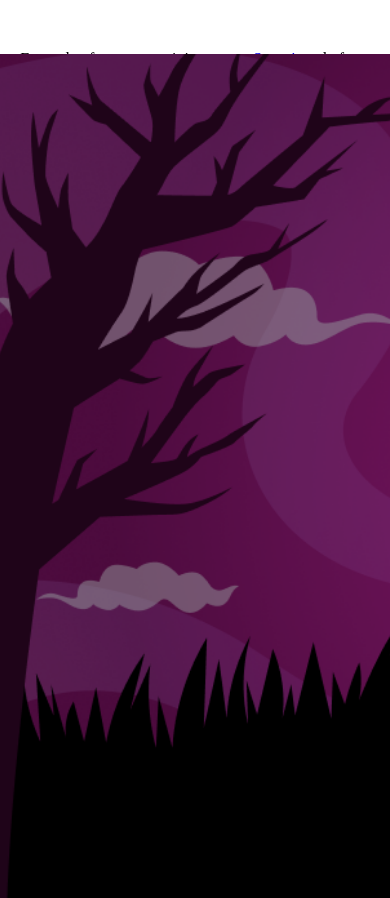
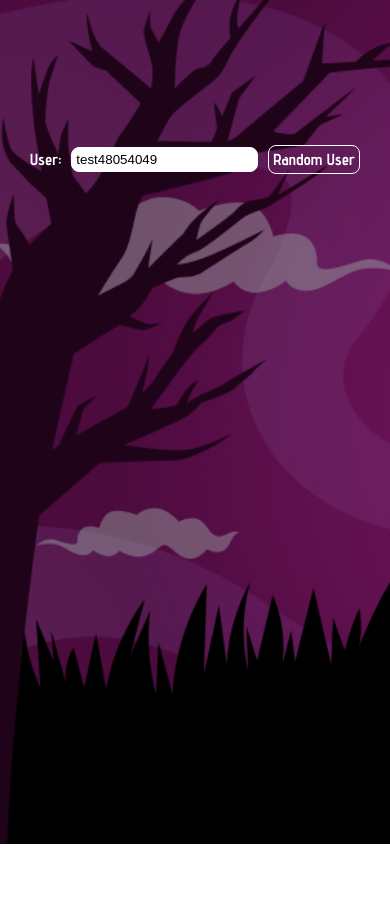
Before and after one commit to smarticoai/game-lootbox, a website: page index.html in a window 390 px wide. After the commit the page ends 844 px from the top, so only its background shows below. Drawn offline with Linux system fonts and the light colour scheme; a web font is replaced by a local one.

Commit message:
Game gif + favicon + random user change

```diff
--- a/assets/css/styles.css
+++ b/assets/css/styles.css
@@ -6,17 +6,58 @@
     -webkit-tap-highlight-color: transparent;
 }
 
+body {
+    display: flex;
+    align-items: center;
+    justify-content: center;
+    flex-direction: column;
+    height: 100vh;
+    width: 100%;
+}
+
 .header {
     text-align: center;
     position: relative;
+    top: 25px;
+}
+
+.user {
+    position: relative;
     top: 50px;
+    display: flex;
+    align-items: center;
+    justify-content: center;
+    gap: 10px;
+    font-family: "Advent Pro", sans-serif;
+    font-weight: 700;
+    font-size: 16px;
+}
+
+.user input {
+    padding: 4px;
+    border: 1px solid #000;
+    border-radius: 8px;
+}
+
+.user-button {
+    font-family: "Advent Pro", sans-serif;
+    font-weight: 700;
+    font-size: 16px;
+    padding: 4px;
+    border-radius: 8px;
+    display: flex;
+    align-items: center;
+    justify-content: center;
+    text-align: center;
+    border: 1px solid #000;
+    background: transparent;
 }
 
 .game-container {
     display: flex;
     align-items: center;
     justify-content: center;
-    height: 100vh;
+    height: 100%;
     width: 100%;
 }
 
@@ -783,6 +824,30 @@
 }
 
 @media (min-width: 414px) and (max-width: 768px) {
+    body {
+        height: 100dvh;
+    }
+
+    .header {
+        display: none;
+    }
+
+    .user {
+        top: 160px;
+        color: #FFF;
+        z-index: 10;
+        position: absolute;
+    }
+
+    .user input {
+        border: 1px solid #FFF;
+    }
+
+    .user-button {
+        border: 1px solid #FFF;
+        color: #FFF;
+    }
+
     .game-container {
         height: 100dvh;
         width: 100dvw;
@@ -894,6 +959,30 @@
 
 @media (min-width: 320px) and (max-width: 413px) {
 
+    body {
+        height: 100dvh;
+    }
+
+    .header {
+        display: none;
+    }
+
+    .user {
+        top: 145px;
+        color: #FFF;
+        z-index: 10;
+        position: absolute;
+    }
+
+    .user input {
+        border: 1px solid #FFF;
+    }
+
+    .user-button {
+        border: 1px solid #FFF;
+        color: #FFF;
+    }
+
     .game-container {
         height: 100dvh;
         width: 100dvw;
--- a/assets/js/game.js
+++ b/assets/js/game.js
@@ -152,6 +152,8 @@ const loadMiniGames = async (saw_template_id, lang) => {
             playerInfo = userInfo;
             selectedGame = miniGames.find((g) => g.id === parseInt(saw_template_id, 10));
             prizes = selectedGame.prizes;
+
+            console.log("playerInfo", playerInfo)
 
             const gamesHistory = await window._smartico.api.getMiniGamesHistory({ limit: 100, offset: 0, saw_template_id: saw_template_id });
             miniGamesHistory = gamesHistory;
--- a/index.html
+++ b/index.html
@@ -4,27 +4,60 @@
     <title>Custom Loot-box Game</title>
     <meta charset="UTF-8">
     <meta name="viewport" content="width=device-width, initial-scale=1.0">
-    <link href="https://fonts.cdnfonts.com/css/exquisite-corpse" rel="stylesheet">
-    <link href="https://fonts.cdnfonts.com/css/shlop-2" rel="stylesheet">
     <link rel="preconnect" href="https://fonts.googleapis.com">
     <link rel="preconnect" href="https://fonts.gstatic.com" crossorigin>
     <link href="https://fonts.googleapis.com/css2?family=Advent+Pro:ital,wght@0,100..900;1,100..900&display=swap" rel="stylesheet">
     <link href="https://fonts.googleapis.com/css2?family=Creepster&display=swap" rel="stylesheet">
     <link href="https://fonts.googleapis.com/css2?family=Eater&display=swap" rel="stylesheet">
     <link href="./assets/css/styles.css" rel="stylesheet">
+    <link href="/assets/favicon.png" rel="icon" type="image/x-icon">
 
     <script>
         const urlParams = new URLSearchParams(window.location.search);
 
         const _label_key = urlParams.get('label_key') || 'a6e7ac26-c368-4892-9380-96e7ff82cf3e-4';
         const _brand_key = urlParams.get('brand_key') || 'f86271e6';
-        const _smartico_user_id = urlParams.get('user_ext_id') || 'test48054049';
+        const defaultUser = urlParams.get('user_ext_id') || 'test48054049';
         const _saw_template_id = urlParams.get('saw_template_id') || 1437;
         const gameLanguage = urlParams.get('lang') || "en";
 
         window._smartico_allow_localhost = true;
-        window._smartico_user_id = _smartico_user_id;
         window._smartico_language = gameLanguage;
+    </script>
+
+    <script>
+        window.addEventListener('DOMContentLoaded', function () {
+            const userInput = document.getElementById('user');
+
+            const savedUser = window.localStorage.getItem('user') || defaultUser;
+
+            if (userInput) {
+                userInput.value = savedUser;
+            }
+
+            window.localStorage.getItem('label_key') || _label_key;
+            window.localStorage.getItem('brand_key') || _brand_key;
+            window.localStorage.getItem('saw_template_id') || _saw_template_id;
+            window.localStorage.getItem('lang') || gameLanguage;
+            window._smartico_user_id = savedUser;
+
+            urlParams.set('user_ext_id', defaultUser);
+            const newUrl = window.location.pathname + '?' + urlParams.toString();
+            window.history.replaceState({}, '', newUrl);
+        });
+
+        function setUserRandom() {
+                const randomUser = "test" + Math.floor(Math.random() * (99999999 - 9999) + 9999);
+
+                document.getElementById('user').value = randomUser;
+                window._smartico_user_id = randomUser;
+                window.localStorage.setItem('user', randomUser);
+
+                urlParams.set('user_ext_id', randomUser);
+                const updatedUrl = window.location.pathname + '?' + urlParams.toString();
+                window.history.replaceState({}, '', updatedUrl);
+                window.location.reload();
+            }
     </script>
 
     <script>
@@ -35,6 +68,7 @@
             _smartico.on('init', () => {
                 _smartico.suspendInbox(true);
                 _smartico.suspendPopups(true);
+                 // Start the game with _saw_template_id and gameLanguage
                 initializeGame(_saw_template_id, gameLanguage);
             });
         });
@@ -44,6 +78,10 @@
     <div class="header">
         Example of a custom mini-game on <a href="https://smartico.ai">Smartico</a> platform<br/>
         Check the source code on <a href="https://github.com/smarticoai/game-lootbox" target="_blank">https://github.com/smarticoai/game-lootbox</a>
+    </div>
+    <div class="user">
+        User: <input type="text" id="user" />
+        <button class="user-button" onclick="setUserRandom()">Random User</button>
     </div>
     <div class="game-container">
         <div class="game-wrapper">
```
Also changed, not shown: assets/favicon.png (added), 1 other file.
